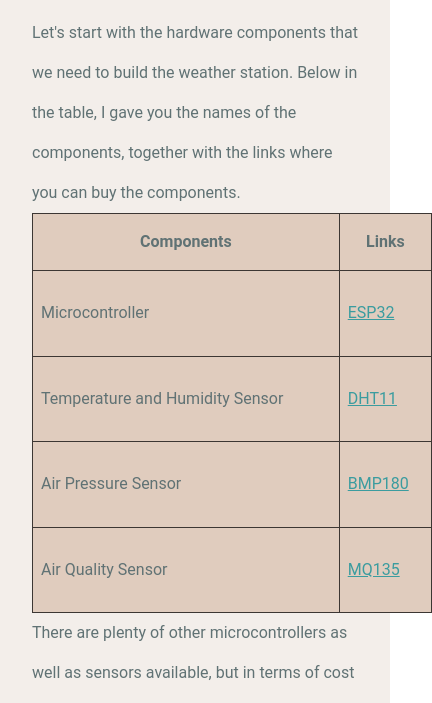
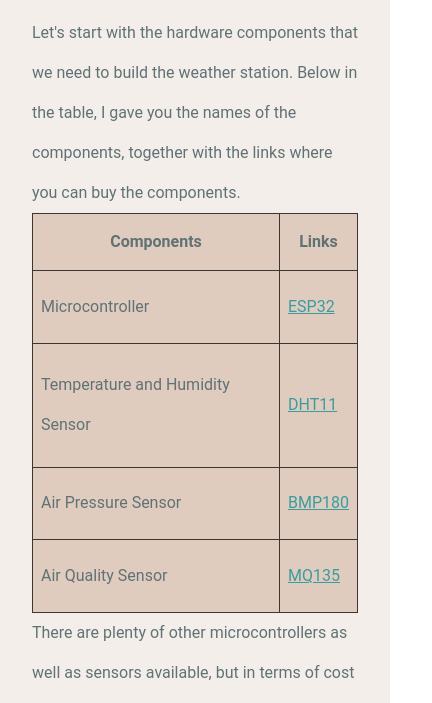
Before and after one commit to ivanorsolic95/MeteoWeb, a Gatsby site: page /hardware in a window 390 px wide. Shown: the part 131-834 px from the top of the page, 432 px wide, since content can reach past the window. Built offline with nearby package versions, Linux system fonts and the light colour scheme; Gatsby itself is replaced by a stand-in of ours.

Commit message:
Change the width of the table to be responsive

```diff
--- a/src/styles/hardware.css
+++ b/src/styles/hardware.css
@@ -2,7 +2,7 @@
     color: #607274;
     background-color: #E0CCBE;
     border-collapse: collapse;
-    width: 25rem;
+    width: auto;
     height: 25rem;
 }
 
```
